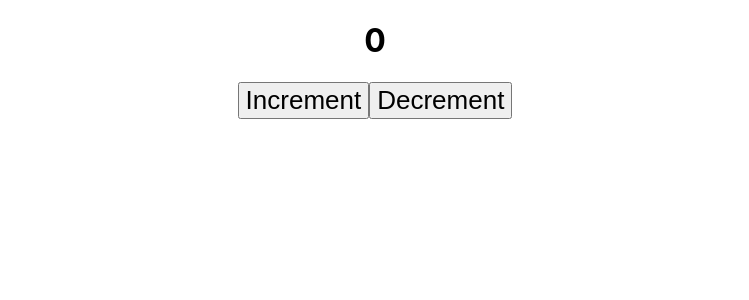
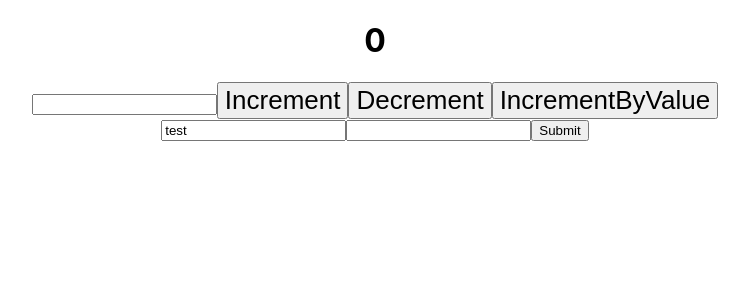
Before and after one commit to digikullReact/janweredux, a React (Vite) app: page /reducer in a window 1280 px wide. Shown: the top 300 px of the page, without its empty margins (265-1014 px from the left). Built offline with nearby package versions, Linux system fonts and the light colour scheme.

Commit message:
apifetch

```diff
--- a/package.json
+++ b/package.json
@@ -15,6 +15,7 @@
     "@reduxjs/toolkit": "^1.8.2",
     "react": "^18.0.0",
     "react-dom": "^18.0.0",
+    "react-hook-form": "^7.33.1",
     "react-redux": "^8.0.2",
     "react-router-dom": "^6.3.0",
     "react-uuid": "^1.0.2"
--- a/src/App.jsx
+++ b/src/App.jsx
@@ -13,6 +13,7 @@ import Books from './components/Books';
 import Signup from './components/Signup';
 import Login from './components/Login';
 import Usereducer from './components/Usereducer';
+import Showdata from './components/Showdata';
 
 function App() {
 
@@ -34,6 +35,8 @@ function App() {
 
       <Route path="/reducer" element={<Usereducer />}/>
 
+      <Route path="/show" element={<Showdata />}/>
+
        </Routes>
 
 
--- /dev/null
+++ b/src/components/Showdata.jsx
@@ -0,0 +1,35 @@
+import React,{useEffect} from 'react'
+import { useDispatch,useSelector } from 'react-redux'
+import { dataAction } from '../thunks/auth';
+
+
+
+
+
+const Showdata = () => {
+
+    const state=useSelector(state=>state.authSlice.data);
+
+    console.log(state);
+
+    const dispatch=useDispatch();
+
+    useEffect(()=>{
+
+        dispatch(dataAction());
+
+    },[])
+
+
+
+
+  return (
+    <div>
+
+
+
+    </div>
+  )
+}
+
+export default Showdata
--- a/src/components/Usereducer.jsx
+++ b/src/components/Usereducer.jsx
@@ -1,55 +1,54 @@
 import React,{useReducer} from 'react'
 
-const initalState={
-  value:0
+import { reducer } from './reducer';
 
-}
+import { initalState } from './state';
+import { useForm } from "react-hook-form";
+
 
 
 const Usereducer = () => {
 
 
 
-const reducer=(state,action)=>{
 
-  debugger;
+// Create an input field
+//you have to change its state using the dispatch userReducer
 
-  // reducers are something where you have to write the state management logic
-
-
-    // Write the logic to modify the stae that we declared above
-
-    switch (action){
-
-        case "INCREMENT":
-
-            return {...state,value:state.value+1}
-
-            case "DECREMENT":
-
-              return {...state,value:state.value-1}
-
-        default :
-          return state
-
-    }
-
-}
+// you have to create another button that increments the value of state by the value input in the field
 
   const [state,dispatch] = useReducer(reducer,initalState);
 
+  const { register, handleSubmit, watch, formState: { errors } } = useForm();
+  const onSubmit = data => console.log(data);
+
+  console.log(watch("example")); // watch input value by passing the name of it
+
 
   const increment=()=>{
-    dispatch("INCREMENT");
+    dispatch({type:"INCREMENT"});
 
   }
 
   const decrement=()=>{
-    dispatch("DECREMENT");
+    dispatch({type:"DECREMENT"});
+  }
+
+  const handleChange=(event)=>{
+    dispatch({type:"INPUT",payload:event.target.value});
+
+
+  }
+
+  const incrementByValue=()=>{
+    dispatch({type:"INCREMENTBYVALUE"});
+
   }
   return (
     <div>
      <h1>{state.value}</h1>
+
+     <input type={"text"}  onChange={handleChange}/>
 
 <button onClick={increment}>
 Increment
@@ -61,6 +60,25 @@ Increment
 Decrement
 </button>
 
+
+<button onClick={incrementByValue}>
+IncrementByValue
+</button>
+
+
+<form onSubmit={handleSubmit(onSubmit)}>
+      {/* register your input into the hook by invoking the "register" function */}
+      <input defaultValue="test" {...register("example")} />
+
+      {/* include validation with required or other standard HTML validation rules */}
+      <input {...register("exampleRequired", { required: true,minLength: 20  })} />
+      {/* errors will return when field validation fails  */}
+      {errors.exampleRequired?.type=="required" && <span>This field is required</span>}
+      {errors.exampleRequired?.type=="minLength" && <span>The minlength should be 20</span>}
+
+      <input type="submit" />
+    </form>
+
     </div>
 
 
--- /dev/null
+++ b/src/components/reducer.js
@@ -0,0 +1,32 @@
+export const reducer=(state,action)=>{
+
+    //debugger;
+
+    // reducers are something where you have to write the state management logic
+
+
+      // Write the logic to modify the stae that we declared above
+
+      switch (action.type){
+
+          case "INCREMENT":
+
+              return {...state,value:state.value+1}
+
+              case "DECREMENT":
+
+                return {...state,value:state.value-1}
+
+                case "INPUT":
+
+                  return {...state,input:action.payload}
+
+               case "INCREMENTBYVALUE":
+               return {...state,value:parseInt(state.value)+parseInt(state.input)}
+
+          default :
+            return state
+
+      }
+
+  }
--- /dev/null
+++ b/src/components/state.js
@@ -0,0 +1,5 @@
+export const initalState={
+    value:0,
+    input:0
+
+  }
--- a/src/slices/auth.js
+++ b/src/slices/auth.js
@@ -1,10 +1,11 @@
 import { createSlice } from '@reduxjs/toolkit'
-import { loginAction, signupAction } from '../thunks/auth'
+import { dataAction, loginAction, signupAction } from '../thunks/auth'
 
 // gives you access to action and reducer at same place
 
 const initialState = {
   something: 0,
+  data:[],
 }
 
 export const authSlice = createSlice({
@@ -41,6 +42,16 @@ export const authSlice = createSlice({
         // in this action you will be getting the data from an api  instead
       // Add user to the state array
 
+    }),
+    builder.addCase(dataAction.fulfilled, (state, action) => {
+
+
+      //  debugger;
+        // in this action you will be getting the data from an api  instead
+      // Add user to the state array
+
+      state.data=action.payload.data.data;
+
     })
 
   }
--- a/src/thunks/auth.js
+++ b/src/thunks/auth.js
@@ -26,3 +26,16 @@ export const signupAction = createAsyncThunk(
 
     }
   )
+
+
+  export const dataAction = createAsyncThunk(
+    'auth/dataAction',
+    async () => {
+
+
+       // An async function return a promise
+        const data=await axios.get("https://dry-gorge-90450.herokuapp.com/user/data");
+        return data;
+
+    }
+  )
```
Also changed, not shown: 1 other file (tests, documents, lock files or other folders).
